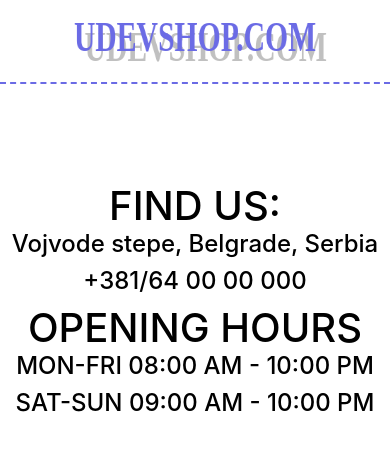
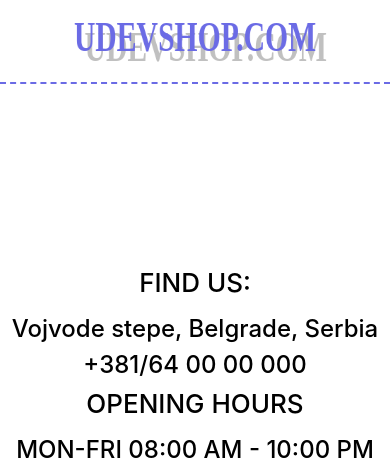
Before and after one commit to uros2929/UDEVshopping, an Angular app: page /contact in a window 390 px wide. Shown: the top 475 px of the page. Built offline with nearby package versions, Linux system fonts and the light colour scheme.

Commit message:
contact resp

```diff
--- a/src/app/contact/contact.component.scss
+++ b/src/app/contact/contact.component.scss
@@ -2,7 +2,7 @@
     animation: contactStart 1.5s both;
     display: grid;
     grid-template-columns: 15% 10% 50% 10% 15%;
-    grid-template-rows: 10% 50% 50% 4%;
+    grid-template-rows: 10% 50% 50% 6%;
     grid-row-gap: 1%;
     grid-template-areas:
     "logo logo logo logo logo"
@@ -64,3 +64,16 @@
         opacity: 1;
     }
 }
+@media only screen and (max-width:450px){
+    .contact{
+        grid-template-rows: 10% 70% 50% 10%;
+    }
+    .contactInformations{
+        h1{
+            font-size: 26px
+        }
+        h3{
+            font-size: 20px;
+        }
+    }
+}
```
